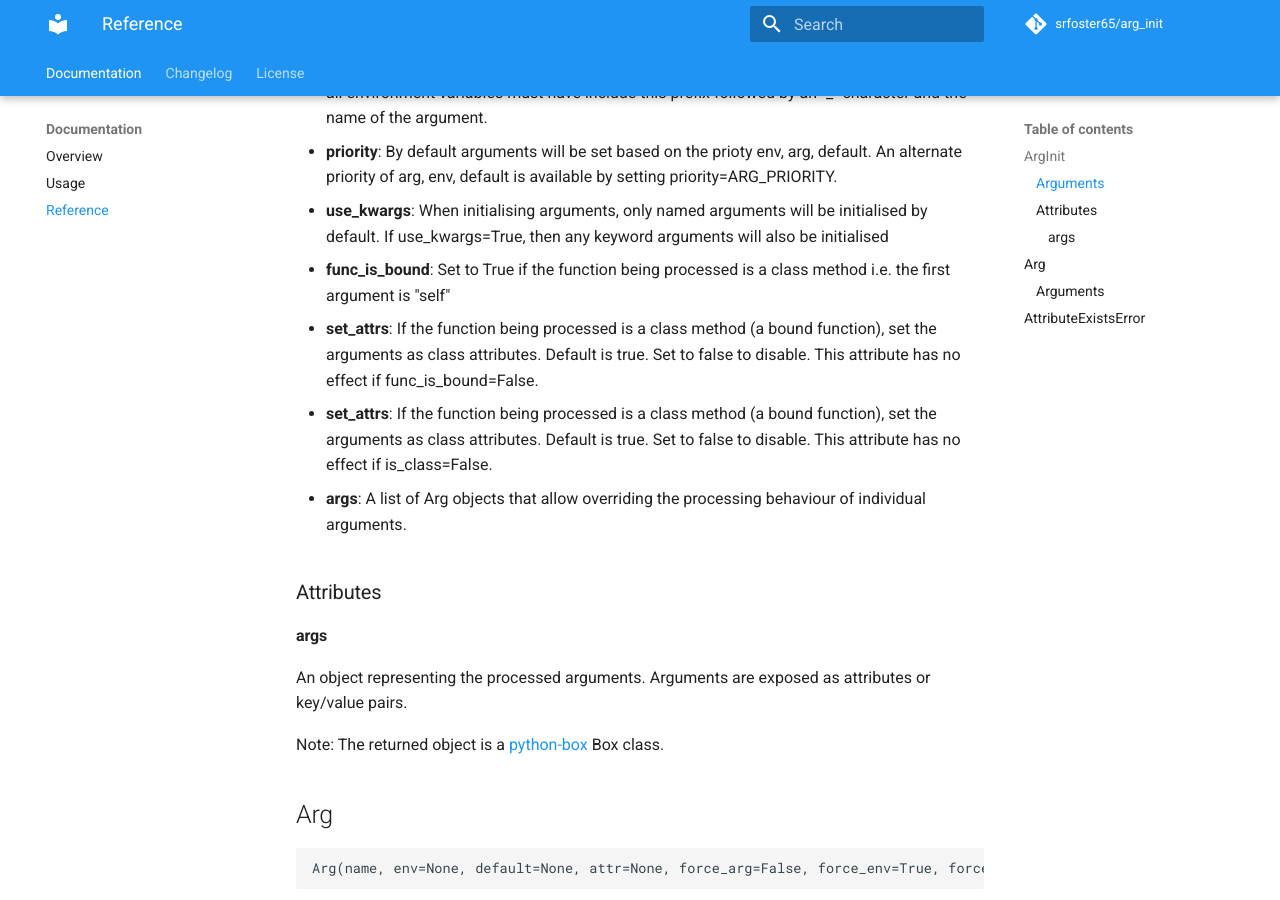
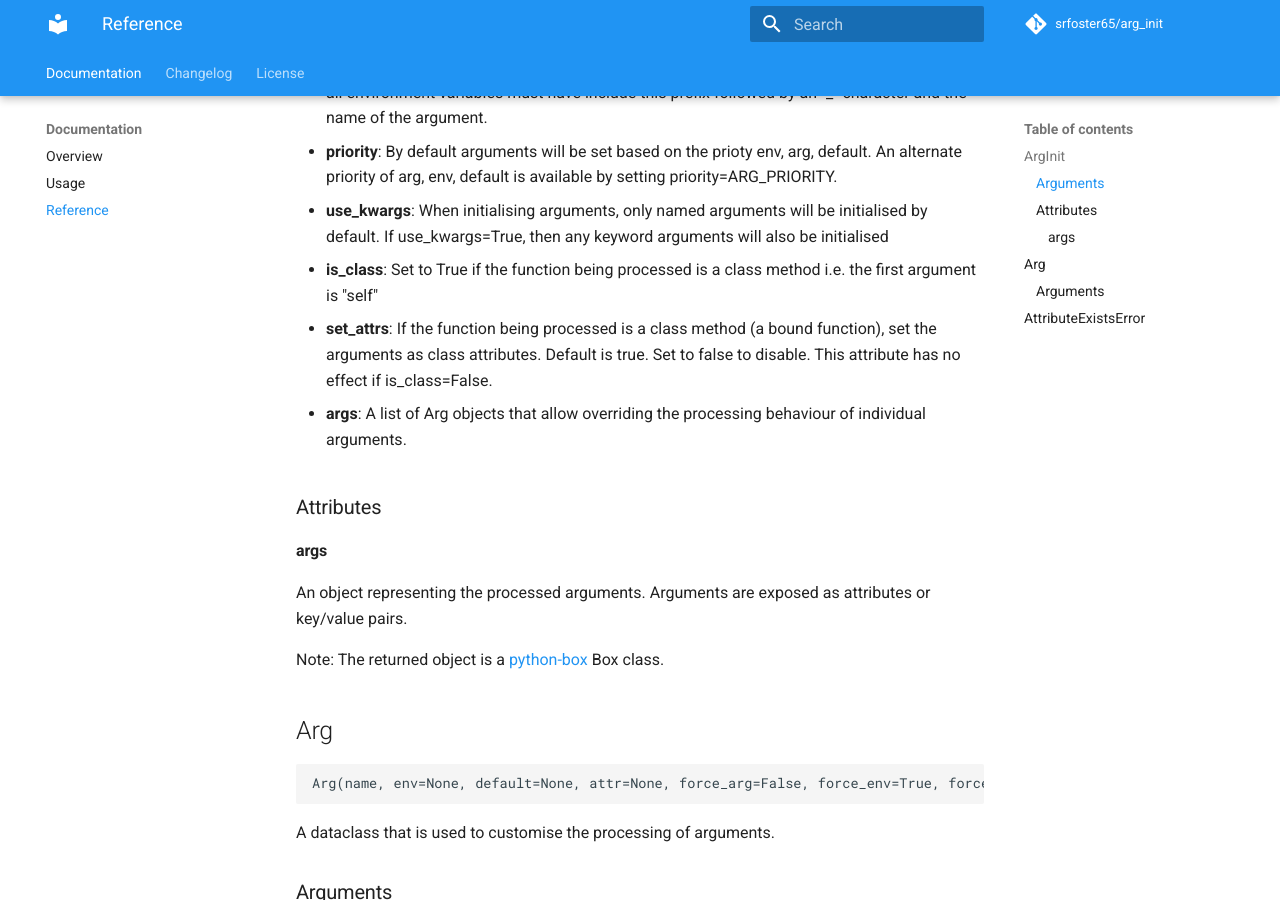
Before and after one commit to srfoster65/arg_init, an MkDocs documentation site: the page built from docs/reference.md, in a window 1280 px wide and 900 px high, scrolled down 469 px. Built offline with MkDocs 1.6.1 and Material for MkDocs 9.7.7, drawn with Linux system fonts in a browser that asks for light colours; comment, search, counter and statistics services are not loaded.

Commit message:
docs: Update referance for consistant style for method arguments

```diff
--- a/docs/reference.md
+++ b/docs/reference.md
@@ -16,9 +16,7 @@ Initialise arguments using the function that calls ArgInit as the reference. Pro
 
 + **use_kwargs**: When initialising arguments, only named arguments will be initialised by default. If use_kwargs=True, then any keyword arguments will also be initialised
 
-+ **func_is_bound**: Set to True if the function being processed is a class method i.e. the first argument is "self"
-
-+ **set_attrs**: If the function being processed is a class method (a bound function), set the arguments as class attributes. Default is true. Set to false to disable. This attribute has no effect if func_is_bound=False.
++ **is_class**: Set to True if the function being processed is a class method i.e. the first argument is "self"
 
 + **set_attrs**: If the function being processed is a class method (a bound function), set the arguments as class attributes. Default is true. Set to false to disable. This attribute has no effect if is_class=False.
 
```
